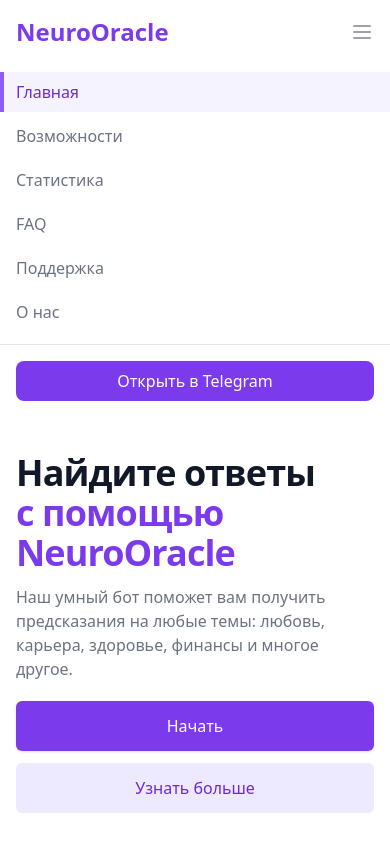
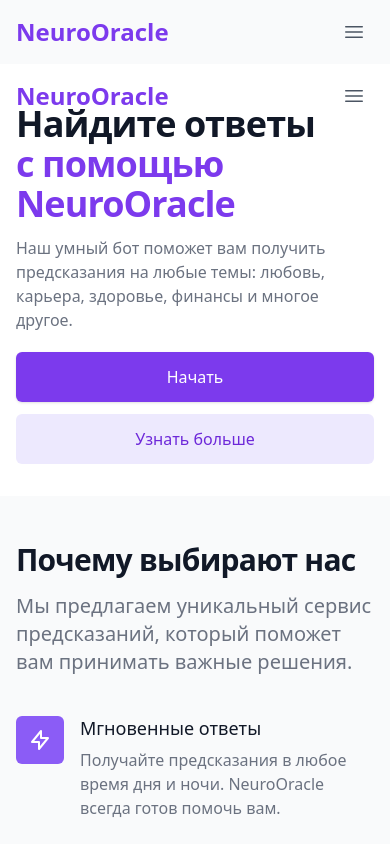
Before and after one commit to lesha358/NeuroOracle, a Next.js app: page / in a window 390 px wide. Shown: the top 844 px of the page. Built offline with nearby package versions, Linux system fonts and the light colour scheme.

Commit message:
Улучшено мобильное меню: добавлено фиксированное позиционирование, анимации и улучшен дизайн

```diff
--- a/components/Navbar.tsx
+++ b/components/Navbar.tsx
@@ -1,5 +1,7 @@
+import { useState, useEffect } from 'react';
 import Link from 'next/link';
 import { useRouter } from 'next/router';
+import { Bars3Icon, XMarkIcon } from '@heroicons/react/24/outline';
 
 const navigation = [
   { name: 'Главная', href: '/' },
@@ -12,114 +14,84 @@
 
 const Navbar = () => {
   const router = useRouter();
+  const [isOpen, setIsOpen] = useState(false);
+  const [isScrolled, setIsScrolled] = useState(false);
+
+  useEffect(() => {
+    const handleScroll = () => {
+      setIsScrolled(window.scrollY > 0);
+    };
+
+    window.addEventListener('scroll', handleScroll);
+    return () => window.removeEventListener('scroll', handleScroll);
+  }, []);
 
   return (
-    <nav className="bg-white shadow">
+    <nav className={`fixed w-full z-50 transition-all duration-300 ${
+      isScrolled ? 'bg-white shadow-md' : 'bg-transparent'
+    }`}>
       <div className="max-w-7xl mx-auto px-4 sm:px-6 lg:px-8">
         <div className="flex justify-between h-16">
-          <div className="flex">
+          {/* Логотип */}
           <div className="flex-shrink-0 flex items-center">
             <Link href="/" className="text-2xl font-bold text-primary-600">
               NeuroOracle
             </Link>
           </div>
-            <div className="hidden sm:ml-6 sm:flex sm:space-x-8">
+
+          {/* Десктопное меню */}
+          <div className="hidden md:flex items-center space-x-8">
             {navigation.map((item) => (
               <Link
                 key={item.name}
                 href={item.href}
-                  className={`${
+                className={`text-sm font-medium transition-colors duration-200 ${
                   router.pathname === item.href
-                      ? 'border-primary-500 text-gray-900'
-                      : 'border-transparent text-gray-500 hover:border-gray-300 hover:text-gray-700'
-                  } inline-flex items-center px-1 pt-1 border-b-2 text-sm font-medium`}
+                    ? 'text-primary-600'
+                    : 'text-gray-600 hover:text-primary-600'
+                }`}
               >
                 {item.name}
               </Link>
             ))}
           </div>
-          </div>
-          <div className="hidden sm:ml-6 sm:flex sm:items-center">
-            <Link
-              href="https://t.me/NeuroOracle_bot"
-              target="_blank"
-              rel="noopener noreferrer"
-              className="bg-primary-600 text-white px-4 py-2 rounded-lg hover:bg-primary-700 transition-colors duration-300"
-            >
-              Открыть в Telegram
-            </Link>
-          </div>
-          <div className="-mr-2 flex items-center sm:hidden">
+
+          {/* Мобильная кнопка меню */}
+          <div className="md:hidden flex items-center">
             <button
-              type="button"
-              className="inline-flex items-center justify-center p-2 rounded-md text-gray-400 hover:text-gray-500 hover:bg-gray-100 focus:outline-none focus:ring-2 focus:ring-inset focus:ring-primary-500"
-              aria-controls="mobile-menu"
-              aria-expanded="false"
+              onClick={() => setIsOpen(!isOpen)}
+              className="inline-flex items-center justify-center p-2 rounded-md text-gray-600 hover:text-primary-600 hover:bg-gray-100 focus:outline-none focus:ring-2 focus:ring-inset focus:ring-primary-500"
             >
               <span className="sr-only">Открыть меню</span>
-              <svg
-                className="block h-6 w-6"
-                xmlns="http://www.w3.org/2000/svg"
-                fill="none"
-                viewBox="0 0 24 24"
-                stroke="currentColor"
-                aria-hidden="true"
-              >
-                <path
-                  strokeLinecap="round"
-                  strokeLinejoin="round"
-                  strokeWidth={2}
-                  d="M4 6h16M4 12h16M4 18h16"
-                />
-              </svg>
-              <svg
-                className="hidden h-6 w-6"
-                xmlns="http://www.w3.org/2000/svg"
-                fill="none"
-                viewBox="0 0 24 24"
-                stroke="currentColor"
-                aria-hidden="true"
-              >
-                <path
-                  strokeLinecap="round"
-                  strokeLinejoin="round"
-                  strokeWidth={2}
-                  d="M6 18L18 6M6 6l12 12"
-                />
-              </svg>
+              {isOpen ? (
+                <XMarkIcon className="block h-6 w-6" aria-hidden="true" />
+              ) : (
+                <Bars3Icon className="block h-6 w-6" aria-hidden="true" />
+              )}
             </button>
           </div>
         </div>
       </div>
 
       {/* Мобильное меню */}
-      <div className="sm:hidden" id="mobile-menu">
-        <div className="pt-2 pb-3 space-y-1">
+      <div className={`md:hidden transition-all duration-300 ease-in-out ${
+        isOpen ? 'max-h-screen opacity-100' : 'max-h-0 opacity-0'
+      } overflow-hidden bg-white shadow-lg`}>
+        <div className="px-2 pt-2 pb-3 space-y-1">
           {navigation.map((item) => (
             <Link
               key={item.name}
               href={item.href}
-              className={`${
+              className={`block px-3 py-2 rounded-md text-base font-medium transition-colors duration-200 ${
                 router.pathname === item.href
-                  ? 'bg-primary-50 border-primary-500 text-primary-700'
-                  : 'border-transparent text-gray-500 hover:bg-gray-50 hover:border-gray-300 hover:text-gray-700'
-              } block pl-3 pr-4 py-2 border-l-4 text-base font-medium`}
+                  ? 'bg-primary-50 text-primary-600'
+                  : 'text-gray-600 hover:bg-gray-50 hover:text-primary-600'
+              }`}
+              onClick={() => setIsOpen(false)}
             >
               {item.name}
             </Link>
           ))}
-        </div>
-        <div className="pt-4 pb-3 border-t border-gray-200">
-          <div className="flex items-center px-4">
-            <Link
-              href="https://t.me/NeuroOracle_bot"
-              target="_blank"
-              rel="noopener noreferrer"
-              className="bg-primary-600 text-white px-4 py-2 rounded-lg hover:bg-primary-700 transition-colors duration-300 w-full text-center"
-            >
-              Открыть в Telegram
-            </Link>
-          </div>
         </div>
       </div>
     </nav>
--- a/pages/_app.tsx
+++ b/pages/_app.tsx
@@ -1,8 +1,16 @@
 import '../styles/globals.css';
 import type { AppProps } from 'next/app';
+import Navbar from '../components/Navbar';
 
 function MyApp({ Component, pageProps }: AppProps) {
-  return <Component {...pageProps} />;
+  return (
+    <>
+      <Navbar />
+      <div className="pt-16">
+        <Component {...pageProps} />
+      </div>
+    </>
+  );
 }
 
 export default MyApp;
```
Lines whose indentation alone changed are shown as unchanged.
